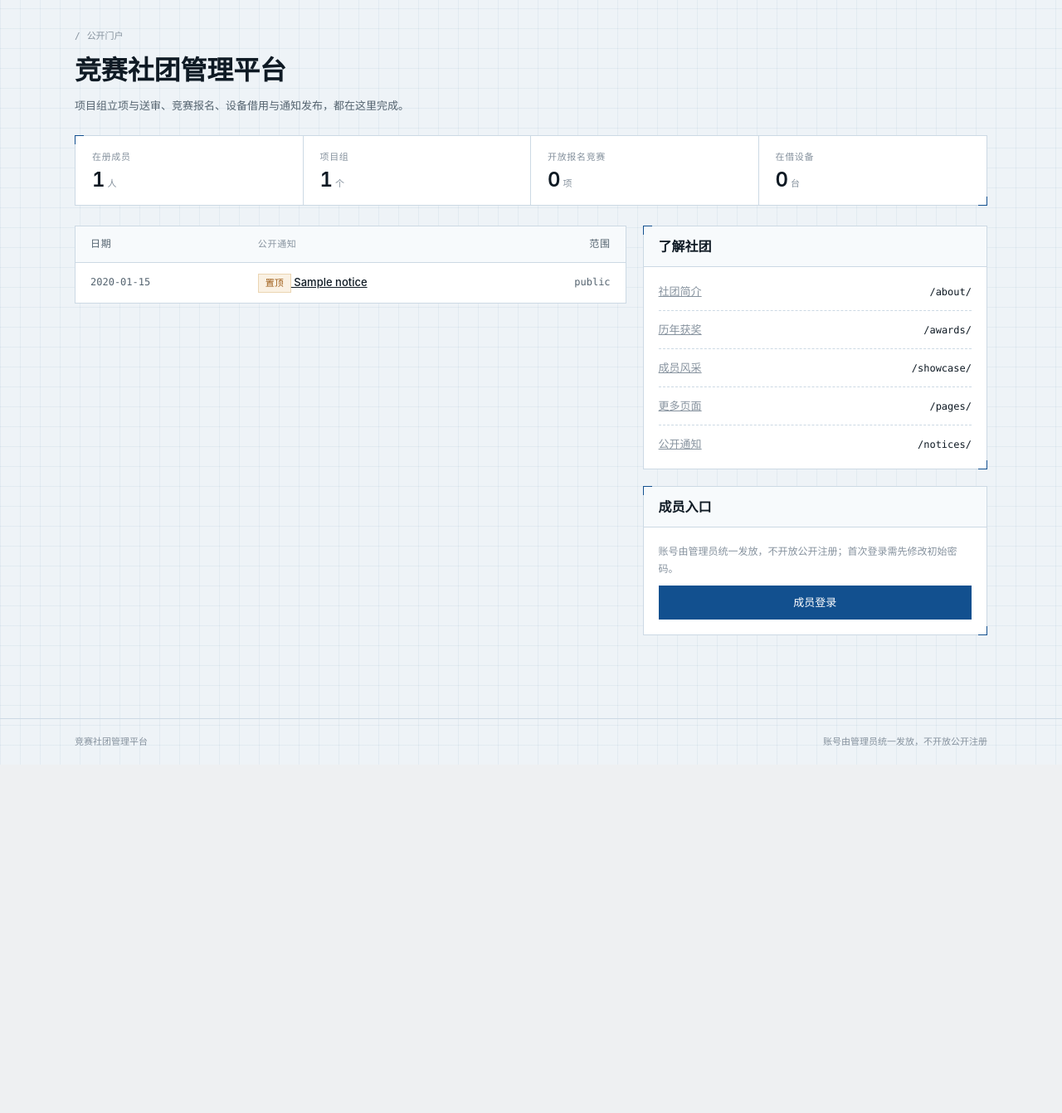
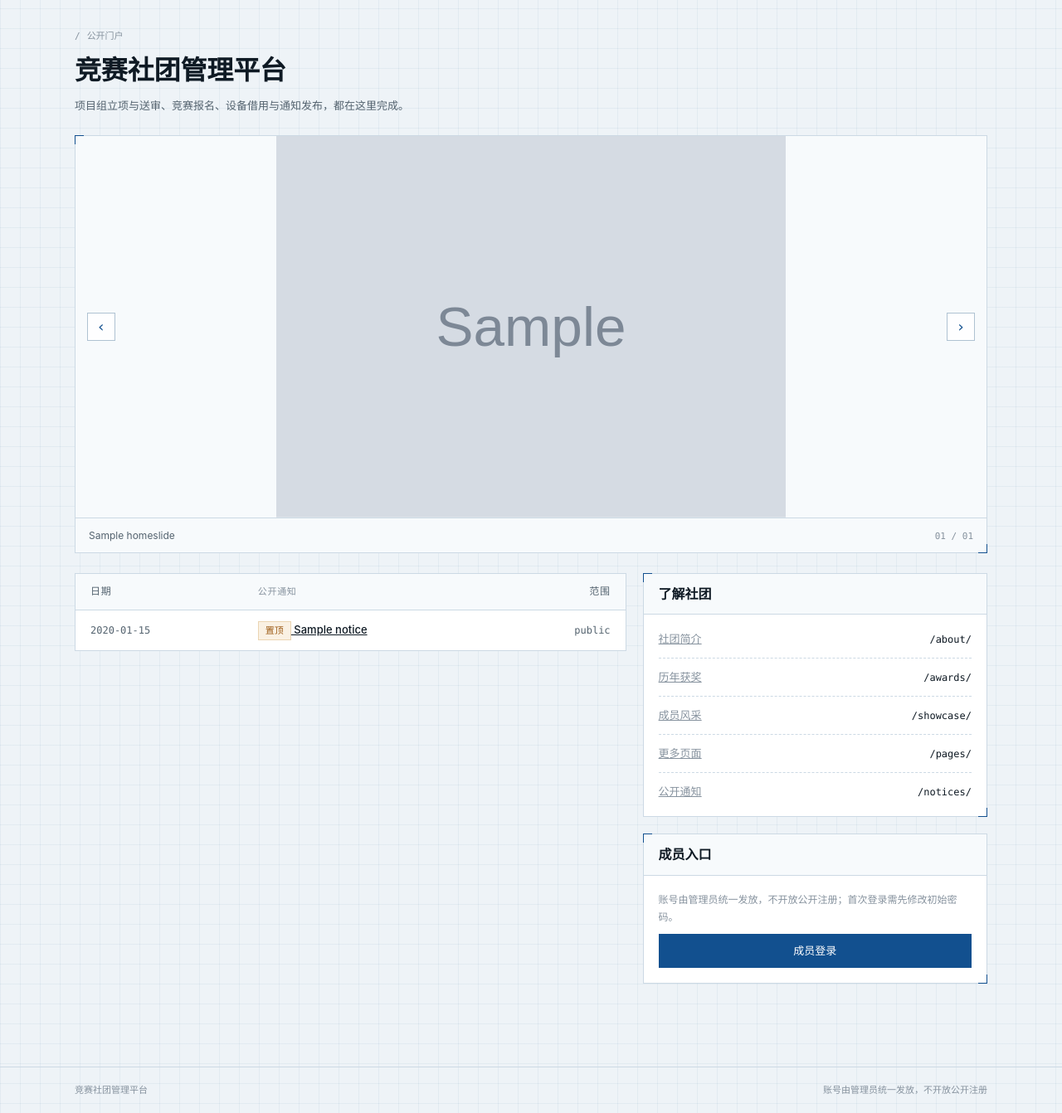
Before and after one commit to new-tocode/702platform, a Django app: page / in a window 1280 px wide. Shown: the part 62-1404 px from the top of the page at 83% size. Before the commit the page ends 977 px from the top, so only its background shows below. Run offline with Django 5.2, Linux system fonts and the light colour scheme; tables that the repository leaves empty hold one stand-in row (values such as "Sample post"); grey boxes marked "Sample" are stand-in pictures; data that the repository does not hold is empty.

Commit message:
首页改为社团影像切换区，平台概览数字收敛至成员中心
- 新增 HomeSlide（首页轮播）模型与迁移，后台「内容 → 首页轮播」维护：从共享媒体库挑图，限图片类型，PROTECT 防止误删被引用的图
- 首页撤下在册成员／项目组／开放竞赛／在借设备四个数字，改为社团影像切换区；未配置轮播时整块不渲染
- 切换为纯 CSS 无脚本：隐藏单选组作状态机，支持点画面、两侧按钮、键盘方向键，首尾闭环绕回
- 揭幕动效：clip-path 自左向右展开 + 蓝线扫描 + 蓝图色遮罩；时长收敛为 .reel 上的 --reel-dur 单一变量
- 图片以 object-fit: contain 完整显示，不再裁切
- 平台概览数字迁入成员中心，仅管理员与项目组联系人可见（core.stats.can_view_platform_overview）
- 成员中心撤下「可用入口按当前账号权限显示」提示与「可用入口」计数框
- 生产启用静态文件名指纹（ManifestStaticFilesStorage），与 Nginx expires 7d 配合部署即失效；开发不加指纹，避免每次改 CSS 都要 collectstatic
- 补测试：轮播启用/排序/拒视频、公开首页不再暴露概览数字、成员中心概览的两类可见范围
- 文档：architecture 记录 HomeSlide 与首页/成员中心变化，deploy 补 manifest 缺条目的排查项

```diff
--- a/accounts/views.py
+++ b/accounts/views.py
@@ -14,7 +14,7 @@ from django.views.decorators.http import require_http_methods
 from django.views.generic.edit import FormView
 
 from core.audit import record_audit
-from core.stats import platform_overview
+from core.stats import can_view_platform_overview, platform_overview
 
 from .forms import (
     FirstPasswordChangeForm,
@@ -123,22 +123,32 @@ class PasswordChangeView(FormView):
 
 @require_http_methods(["GET", "HEAD"])
 def home(request):
+    from content.models import HomeSlide
     from notices.models import Notice
 
     latest_public_notices = (
         Notice.objects.filter(scope=Notice.PUBLIC)
         .select_related("published_by")[:5]
     )
+    home_slides = (
+        HomeSlide.objects.filter(is_active=True)
+        .select_related("image")
+        .order_by("sort_order", "pk")
+    )
     logger.debug(
-        "public.home.view user=%s latest_public_notice_count=%s",
+        "public.home.view user=%s latest_public_notice_count=%s slide_count=%s",
         request.user.get_username() if request.user.is_authenticated else "anonymous",
         len(latest_public_notices),
+        len(home_slides),
         extra={"request_id": getattr(request, "request_id", "-")},
     )
     return render(
         request,
         "home.html",
-        {"latest_public_notices": latest_public_notices, **platform_overview()},
+        {
+            "latest_public_notices": latest_public_notices,
+            "home_slides": home_slides,
+        },
     )
 
 
@@ -150,11 +160,11 @@ def member_home(request):
         request.user.pk,
         extra={"request_id": getattr(request, "request_id", "-")},
     )
-    return render(
-        request,
-        "accounts/member_home.html",
-        {"member_role": describe_member(request.user)},
-    )
+    context = {"member_role": describe_member(request.user)}
+    # 平台概览数字只对管理员与项目组联系人呈现，普通成员与访客都不显示。
+    if can_view_platform_overview(request.user):
+        context["overview"] = platform_overview()
+    return render(request, "accounts/member_home.html", context)
 
 
 @login_required
--- a/content/models.py
+++ b/content/models.py
@@ -1,6 +1,7 @@
 """Public-facing club introduction, awards and member showcase models."""
 
 from django.conf import settings
+from django.core.exceptions import ValidationError
 from django.db import models
 
 from media.models import MediaFile
@@ -79,3 +80,37 @@ class Showcase(models.Model):
 
     def __str__(self):
         return f"{self.member.profile.full_name or self.member.username} 的成员风采"
+
+
+class HomeSlide(models.Model):
+    """首页影像滚动区的一张图，由管理员在后台挑选与排序。
+
+    图片来自共享媒体库；这里只挑已有的 MediaFile，不复制文件。限定为图片类型，
+    视频在横向滚动条里既不好看也不好操作。
+    """
+
+    image = models.ForeignKey(
+        MediaFile,
+        on_delete=models.PROTECT,
+        limit_choices_to={"kind": MediaFile.IMAGE},
+        related_name="home_slides",
+        verbose_name="图片",
+    )
+    title = models.CharField("说明文字", max_length=120, blank=True)
+    sort_order = models.IntegerField("排序", default=0)
+    is_active = models.BooleanField("启用", default=True)
+    created_at = models.DateTimeField("创建时间", auto_now_add=True)
+
+    class Meta:
+        verbose_name = "首页轮播"
+        verbose_name_plural = "首页轮播"
+        ordering = ("sort_order", "pk")
+        indexes = [models.Index(fields=("is_active", "sort_order"))]
+
+    def __str__(self):
+        return self.title or self.image.caption or f"轮播图 #{self.pk}"
+
+    def clean(self):
+        super().clean()
+        if self.image_id and self.image.kind != MediaFile.IMAGE:
+            raise ValidationError({"image": "首页轮播只支持图片，不支持视频。"})
--- a/core/stats.py
+++ b/core/stats.py
@@ -1,15 +1,34 @@
-"""首页概览数字。
+"""平台概览数字。
 
 社团规模下四条 COUNT 足够便宜，不做缓存；跨应用引用因此放在函数内部导入，
 避免应用加载期互相牵连。
+
+这些数字不对外公开：在册人数、项目组数、竞赛与设备规模都属于内部信息，
+只呈现给管理员与项目组联系人，展示位置在成员中心而非公开首页。
 """
 
 from django.contrib.auth import get_user_model
 from django.utils import timezone
 
 
+def can_view_platform_overview(user):
+    """概览数字的可见范围：管理员与项目组联系人。
+
+    判定依据仍是 ``projects.permissions`` 的唯一真相源；这里只把「谁算联系人」
+    转成一个展示层可用的布尔判断。
+    """
+    if not (user and user.is_authenticated):
+        return False
+    if user.is_staff or user.is_superuser:
+        return True
+    # 局部导入：让 core 不在模块加载期就依赖 projects。
+    from projects.permissions import is_project_contact
+
+    return is_project_contact(user)
+
+
 def platform_overview():
-    """返回公开门户展示用的四个计数。"""
+    """返回成员中心展示用的四个计数。"""
     from competitions.models import Competition
     from equipment.models import EquipmentBorrow
     from projects.models import ProjectGroup
--- a/static/css/app.css
+++ b/static/css/app.css
@@ -169,18 +169,22 @@ hr { border: 0; border-top: 1px solid var(--line); margin: 22px 0; }
 .spec .v.dim { color: var(--ink-3); }
 
 /* --- 图纸角标：只画对角两处，作为分区标记 --- */
-.frame, .panel, .spec { position: relative; }
-.frame::before, .panel::before, .spec::before,
-.frame::after, .panel::after, .spec::after {
+.frame, .panel, .spec, .reel { position: relative; }
+.frame::before, .panel::before, .spec::before, .reel::before,
+.frame::after, .panel::after, .spec::after, .reel::after {
   content: ""; position: absolute; width: 10px; height: 10px;
   border: 1.5px solid var(--blue); pointer-events: none;
 }
-.frame::before, .panel::before, .spec::before {
+.frame::before, .panel::before, .spec::before, .reel::before {
   top: -1px; left: -1px; border-right: 0; border-bottom: 0;
 }
-.frame::after, .panel::after, .spec::after {
+.frame::after, .panel::after, .spec::after, .reel::after {
   bottom: -1px; right: -1px; border-left: 0; border-top: 0;
 }
+
+/* 面板内嵌的规格条：容器已有边框，去掉自身边框与角标 */
+.spec.plain { border: 0; margin-bottom: 0; }
+.spec.plain::before, .spec.plain::after { display: none; }
 
 .frame { background: var(--surface); border: 1px solid var(--line); padding: 22px; }
 .frame + .frame { margin-top: 20px; }
@@ -365,6 +369,71 @@ input[type="file"] { font: inherit; font-size: 13px; color: var(--ink-2); }
   border-top: 1px solid var(--line);
 }
 
+/* --- 首页影像切换区：同一块空间内切换，绘图仪落笔式揭幕 --- */
+.reel {
+  --reel-dur: 0.3s;   /* 揭幕时长：要更快/更慢只改这一个值 */
+  margin-bottom: 24px;
+  background: var(--surface); border: 1px solid var(--line);
+}
+/* 单选框只作为状态机：视觉隐藏但保留键盘可达，方向键即可切换图片 */
+.reel-radio {
+  position: absolute; width: 1px; height: 1px;
+  opacity: 0; pointer-events: none;
+}
+.reel-frame { display: none; margin: 0; }
+.reel-radio:checked + .reel-frame { display: block; }
+.reel-radio:focus-visible + .reel-frame { outline: 2px solid var(--blue); outline-offset: -3px; }
+
+/* 画面区：contain 保证整图完整不裁切，留白即「图版」底色 */
+.reel-plane { position: relative; overflow: hidden; background: var(--surface-2); }
+.reel-plane img {
+  display: block; width: 100%; height: clamp(220px, 40vw, 460px);
+  object-fit: contain;
+}
+.reel-hit { display: block; cursor: pointer; }
+
+/* 揭幕：画面自左向右绘制展开，一条蓝线同步扫过（绘图仪落笔）。
+   裁剪加在 img 上而不是 .reel-plane，否则扫描线会被自己的裁剪切掉。
+   未揭开的一侧盖一层蓝图色遮罩，白底图上也能看清推进的边界。 */
+.reel-radio:checked + .reel-frame .reel-plane img {
+  animation: reel-plot var(--reel-dur) cubic-bezier(0.4, 0, 0.2, 1) both;
+}
+.reel-radio:checked + .reel-frame .reel-plane::before {
+  content: ""; position: absolute; inset: 0; pointer-events: none;
+  background: var(--blue-tint); opacity: 0.92;
+  animation: reel-cover var(--reel-dur) cubic-bezier(0.4, 0, 0.2, 1) both;
+}
+.reel-radio:checked + .reel-frame .reel-plane::after {
+  content: ""; position: absolute; top: 0; bottom: 0; width: 2px; pointer-events: none;
+  background: var(--blue);
+  box-shadow: 0 0 10px rgba(18, 80, 143, 0.45);
+  animation: reel-draw var(--reel-dur) cubic-bezier(0.4, 0, 0.2, 1) both;
+}
+@keyframes reel-plot { from { clip-path: inset(0 100% 0 0); } to { clip-path: inset(0); } }
+@keyframes reel-cover { from { clip-path: inset(0 0 0 0); } to { clip-path: inset(0 0 0 100%); } }
+@keyframes reel-draw { from { left: 0; opacity: 1; } to { left: 100%; opacity: 0; } }
+
+/* 切换控件：蓝图式细边方块 */
+.reel-step {
+  position: absolute; top: 50%; transform: translateY(-50%);
+  width: 34px; height: 34px; display: grid; place-items: center;
+  background: rgba(255, 255, 255, 0.9); border: 1px solid var(--line-2);
+  color: var(--blue); font-family: var(--mono); font-size: 18px; line-height: 1;
+  cursor: pointer; user-select: none;
+  transition: background 0.15s, border-color 0.15s;
+}
+.reel-step:hover { background: #fff; border-color: var(--blue); }
+.reel-step.prev { left: 14px; }
+.reel-step.next { right: 14px; }
+
+.reel-cap {
+  display: flex; align-items: baseline; justify-content: space-between; gap: 12px;
+  padding: 10px 16px; border-top: 1px solid var(--line);
+  background: var(--surface-2); font-size: 12px; color: var(--ink-2);
+}
+.reel-cap .cap { min-width: 0; overflow: hidden; text-overflow: ellipsis; white-space: nowrap; }
+.reel-cap .idx { flex: none; font-family: var(--mono); font-size: 11px; color: var(--ink-3); }
+
 /* --- 条目（成员中心入口、列表卡） --- */
 .entries { display: grid; gap: 12px; grid-template-columns: repeat(auto-fill, minmax(272px, 1fr)); }
 .entry {
@@ -483,6 +552,8 @@ td .empty, .panel-body.tight .empty {
 .reveal:nth-child(3) { animation-delay: 0.12s; }
 
 @media (prefers-reduced-motion: reduce) {
+  /* 项目约定：放宽「减少动效」——短促且有信息量的动效（如轮播揭幕）照常保留，
+     只关掉纯装饰的页面入场编排。 */
   .reveal { animation: none; }
   * { transition-duration: 0.01ms !important; }
 }
@@ -503,4 +574,5 @@ td .empty, .panel-body.tight .empty {
   .brand-code { display: none; }
   .head-row { align-items: flex-start; }
   .spec { grid-template-columns: 1fr 1fr; }
+  .reel-step { width: 30px; height: 30px; }
 }
--- a/templates/home.html
+++ b/templates/home.html
@@ -14,24 +14,26 @@
         </div>
     </div>
 
-    <div class="spec reveal">
-        <div>
-            <div class="k">在册成员</div>
-            <div class="v">{{ member_count }}<small>人</small></div>
+    {% if home_slides %}
+        <div class="reel reveal" role="region" aria-label="社团影像">
+            {% for slide in home_slides %}
+                <input type="radio" name="home-reel" id="home-reel-{{ forloop.counter }}" class="reel-radio"{% if forloop.first %} checked{% endif %}>
+                <figure class="reel-frame">
+                    <div class="reel-plane">
+                        <label class="reel-hit" for="home-reel-{% if forloop.last %}1{% else %}{{ forloop.counter|add:'1' }}{% endif %}" aria-label="下一张">
+                            <img src="{{ slide.image.file.url }}" alt="{{ slide.title|default:slide.image.caption }}"{% if forloop.first %} fetchpriority="high"{% else %} loading="lazy"{% endif %}>
+                        </label>
+                        <label class="reel-step prev" for="home-reel-{% if forloop.first %}{{ home_slides|length }}{% else %}{{ forloop.counter|add:'-1' }}{% endif %}" aria-label="上一张" title="上一张">‹</label>
+                        <label class="reel-step next" for="home-reel-{% if forloop.last %}1{% else %}{{ forloop.counter|add:'1' }}{% endif %}" aria-label="下一张" title="下一张">›</label>
+                    </div>
+                    <figcaption class="reel-cap">
+                        <span class="cap">{{ slide.title|default:slide.image.caption }}</span>
+                        <span class="idx">{{ forloop.counter|stringformat:"02d" }} / {{ home_slides|length|stringformat:"02d" }}</span>
+                    </figcaption>
+                </figure>
+            {% endfor %}
         </div>
-        <div>
-            <div class="k">项目组</div>
-            <div class="v">{{ group_count }}<small>个</small></div>
-        </div>
-        <div>
-            <div class="k">开放报名竞赛</div>
-            <div class="v">{{ open_competition_count }}<small>项</small></div>
-        </div>
-        <div>
-            <div class="k">在借设备</div>
-            <div class="v">{{ borrowed_count }}<small>台</small></div>
-        </div>
-    </div>
+    {% endif %}
 
     <div class="split">
         <div class="table-wrap reveal">
```
Also changed, not shown: accounts/tests.py (+33 -0 lines), config/settings.py (+14 -0 lines), content/admin.py (+34 -1 lines), content/tests.py (+59 -1 lines), docs/architecture.md (+12 -2 lines), docs/deploy.md (+1 -0 lines), templates/accounts/member_home.html (+30 -5 lines), content/migrations/0002_homeslide.py (added).
